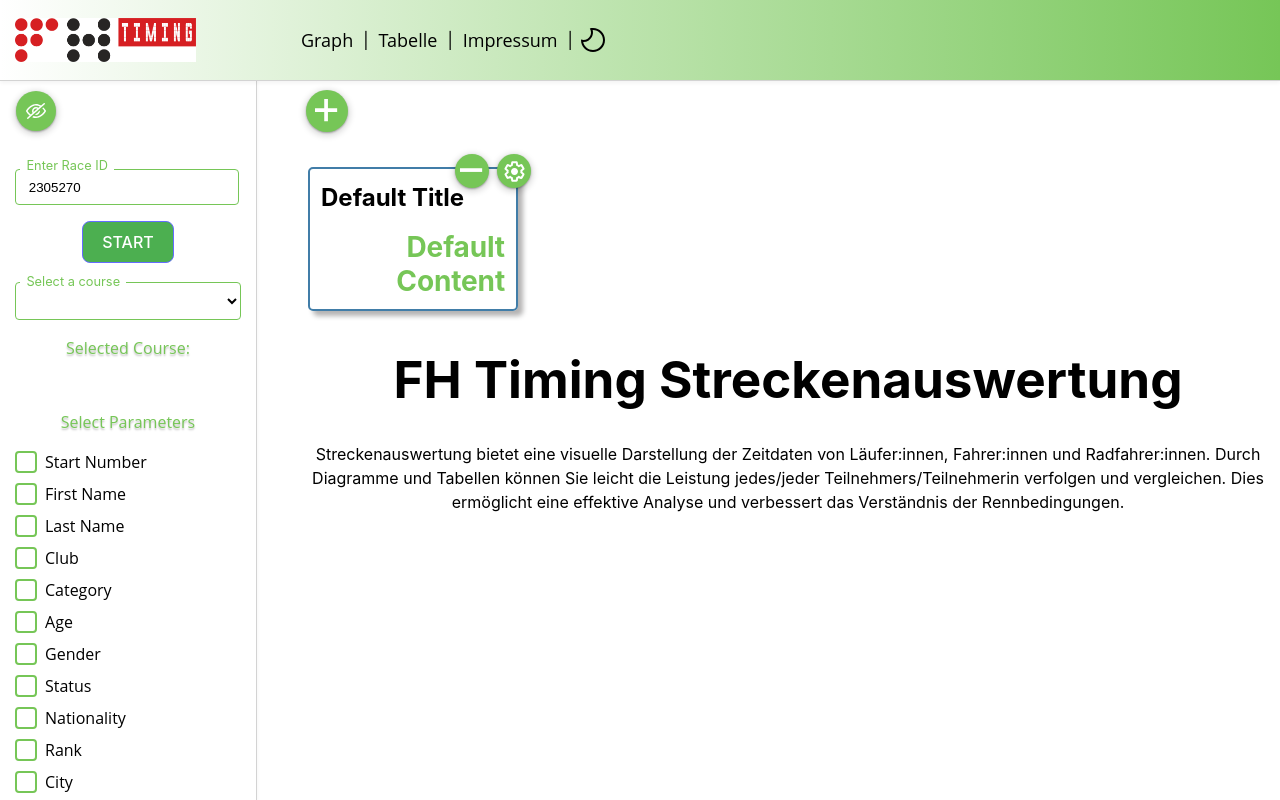
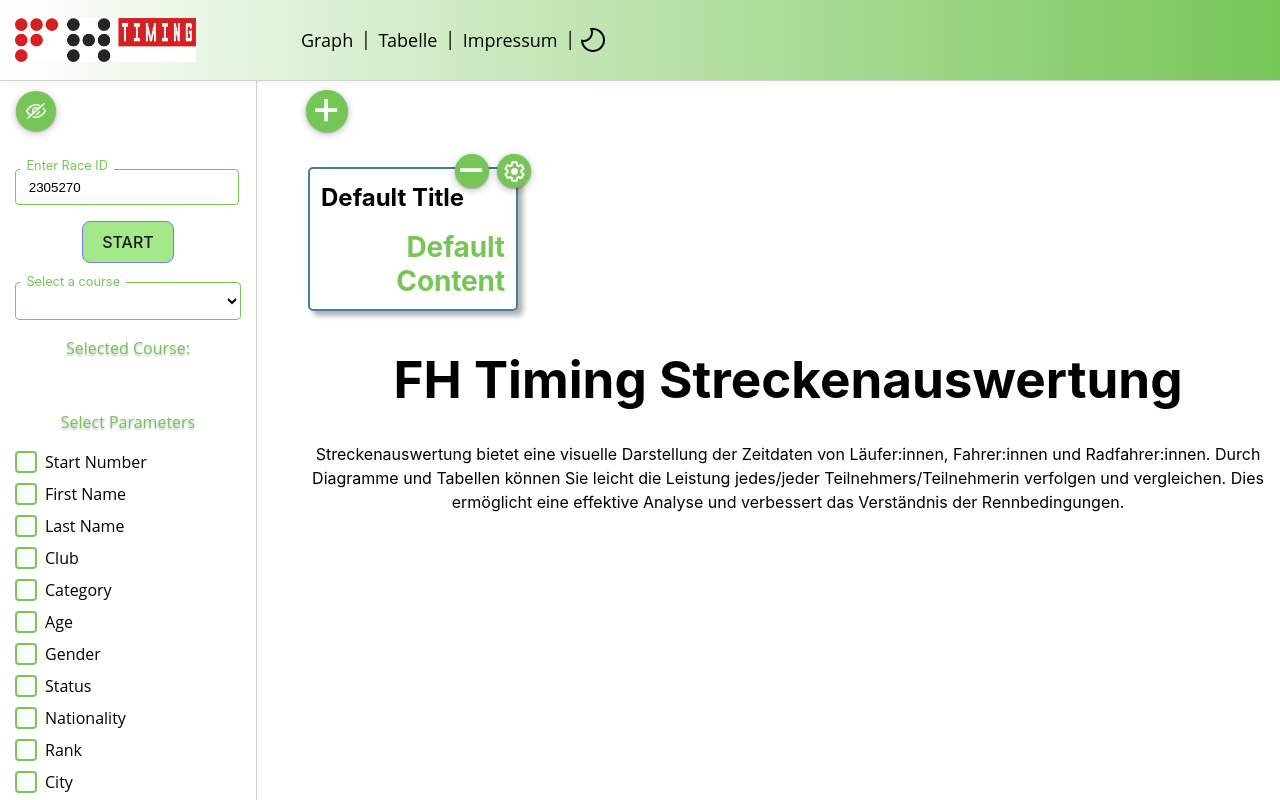
Before and after one commit to szeminator/fhtiming, a Vue app in the folder dashboard/: page / in a window 1280 px wide. In both pictures the pointer is over the button "START". Built offline with nearby package versions, Linux system fonts and the light colour scheme.

Commit message:
Update styles for start button

```diff
--- a/dashboard/src/components/Filterlogic.vue
+++ b/dashboard/src/components/Filterlogic.vue
@@ -343,8 +343,15 @@ select {
     opacity: 0.9;
   }
 
+
   .start-button:hover {
-    opacity: 1;
-  }
+  background-color: #9BE77D; /* Lighter green color */
+  color: var(--text-color);
+}
+
+.start-button:active {
+  background-color: #659C44; /* Darker green for pressed state */
+  transform: scale(0.98); /* Slightly scale down when pressed */
+}
 
 </style>
```
